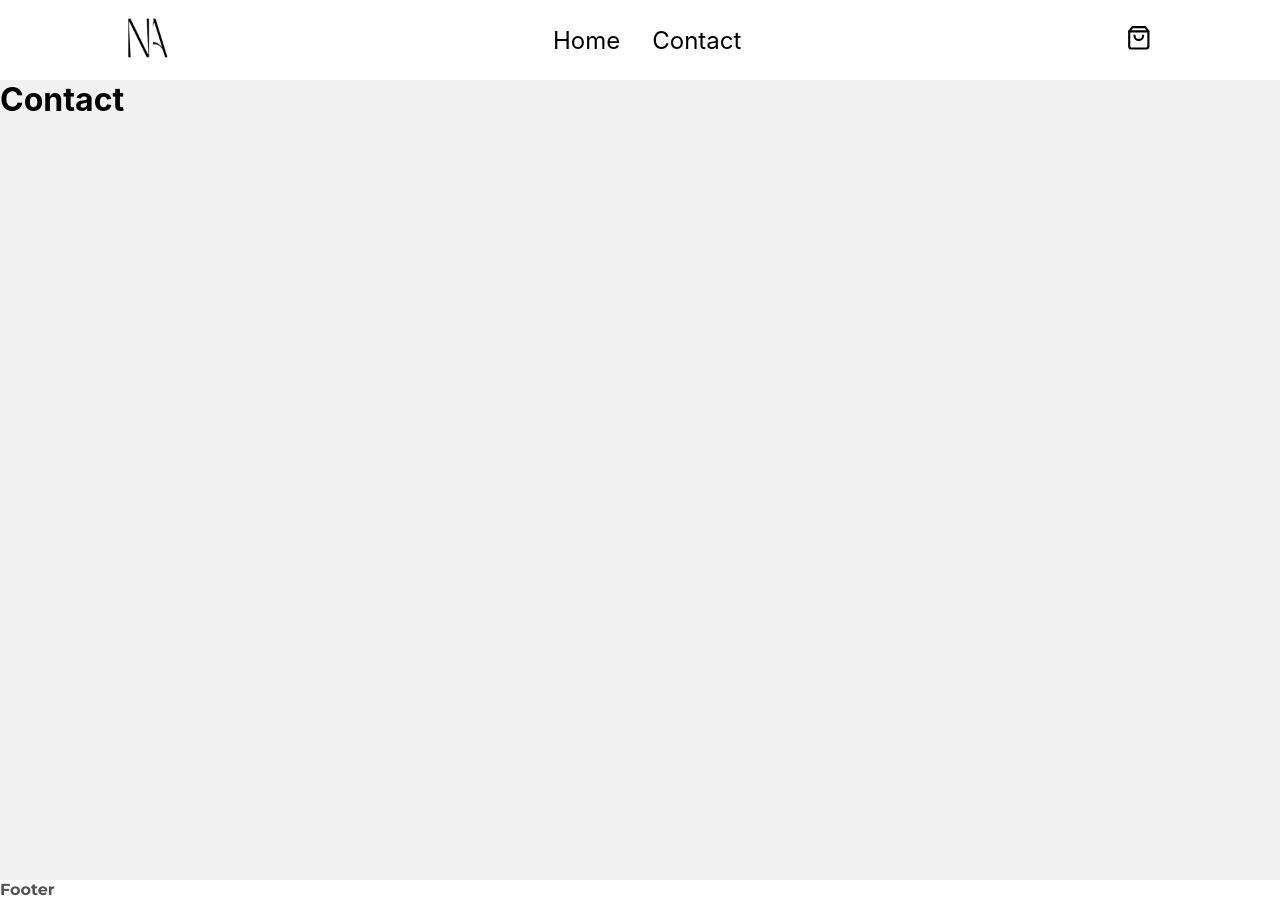
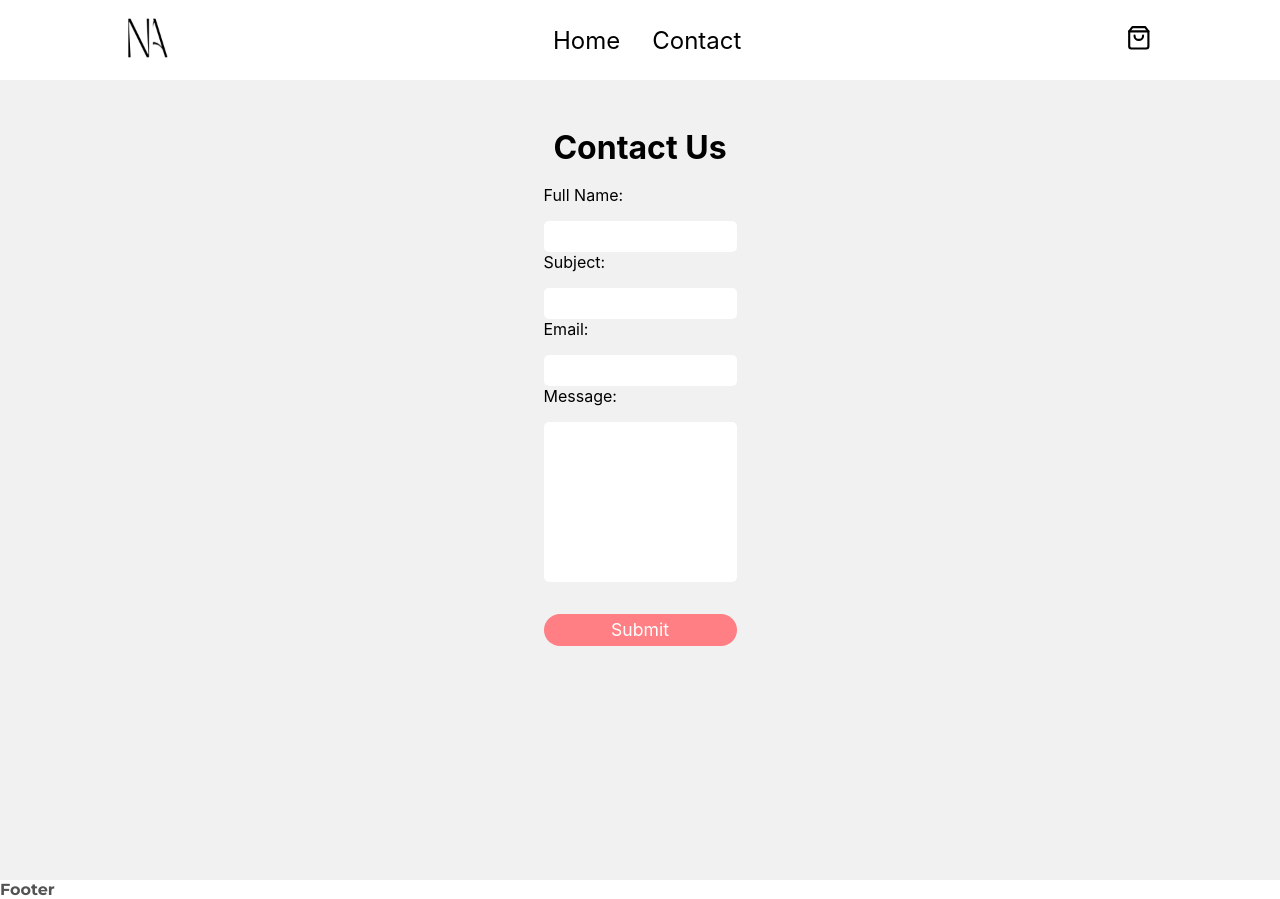
Before and after one commit to vegardlekve/nova, a React (Create React App) app: page /contact in a window 1280 px wide. Built offline with nearby package versions, Linux system fonts and the light colour scheme.

Commit message:
Added contact form

```diff
--- a/package.json
+++ b/package.json
@@ -8,6 +8,7 @@
     "@testing-library/user-event": "^13.5.0",
     "react": "^18.2.0",
     "react-dom": "^18.2.0",
+    "react-hook-form": "^7.43.9",
     "react-icons": "^4.8.0",
     "react-router-dom": "^6.9.0",
     "react-scripts": "5.0.1",
--- a/src/pages/contact/index.jsx
+++ b/src/pages/contact/index.jsx
@@ -1,11 +1,141 @@
 import React from "react";
+//Hooks
+import { useForm } from "react-hook-form";
+//Style
+import styled from "styled-components";
 
 export default function Contact() {
+    const { register, handleSubmit } = useForm();
+
+    const fullName = register("fullName", { required: true, minLength: 3 });
+    const subject = register("subject", { required: true, minLength: 3 });
+    const email = register("email", { required: true });
+    const textField = register("textField", { required: true, minLength: 3 });
+
+    const onSubmit = handleSubmit((data) => console.log(data));
+
     return (
         <main>
-            <div>
-                <h1>Contact</h1>
-            </div>
+            <ContactWrapper className="contact-banner">
+                <h1>Contact Us</h1>
+                <StyledForm onSubmit={onSubmit}>
+                    <StyledLabel htmlFor="fullName">
+                        <span>Full Name:</span>
+                        <StyledInput
+                            type="text"
+                            id="fullName"
+                            onChange={fullName.onChange}
+                            onBlur={fullName.onBlur}
+                            ref={fullName.ref}
+                            name={fullName.name}
+                            required
+                            minLength={3}
+                        />
+                    </StyledLabel>
+                    <StyledLabel htmlFor="subject">
+                        <span>Subject:</span>
+                        <StyledInput
+                            type="text"
+                            id="subject"
+                            onChange={subject.onChange}
+                            onBlur={subject.onBlur}
+                            ref={subject.ref}
+                            name={subject.name}
+                            required
+                            minLength={3}
+                        />
+                    </StyledLabel>
+                    <StyledLabel htmlFor="email">
+                        <span>Email:</span>
+                        <StyledInput
+                            type="email"
+                            id="email"
+                            onChange={email.onChange}
+                            onBlur={email.onBlur}
+                            ref={email.ref}
+                            name={email.name}
+                            required
+                        />
+                    </StyledLabel>
+                    <StyledLabel htmlFor="message">
+                        <span>Message:</span>
+                        <textarea
+                            id="message"
+                            onChange={textField.onChange}
+                            onBlur={textField.onBlur}
+                            ref={textField.ref}
+                            name={textField.name}
+                            minLength={3}
+                            required
+                        />
+                    </StyledLabel>
+
+                    <button type="submit">Submit</button>
+                </StyledForm>
+            </ContactWrapper>
         </main>
     );
 }
+
+const ContactWrapper = styled.div`
+    display: flex;
+    flex-direction: column;
+    justify-content: center;
+    align-items: center;
+    padding-top: 3rem;
+    gap: 1.1rem;
+
+    button {
+        background-color: #ff7f84;
+        color: white;
+        text-align: center;
+        margin-top: 2rem;
+        border-radius: 1rem;
+        height: 2rem;
+    }
+`;
+
+const StyledForm = styled.form`
+    display: flex;
+    flex-direction: column;
+
+    span {
+        width: 85px;
+    }
+
+    textarea {
+        height: 20vh;
+        border: none;
+        transition: 0.2s;
+        border: 1px solid $border-color;
+        padding: 0.5rem;
+        border-radius: 5px;
+        resize: none;
+
+        &:focus {
+            outline: none;
+        }
+    }
+`;
+
+const StyledLabel = styled.label`
+    display: flex;
+    flex-direction: column;
+    flex-wrap: wrap;
+    gap: 1rem;
+    width: 100%;
+    border-radius: 5px;
+`;
+
+const StyledInput = styled.input`
+    flex: 1;
+    border: none;
+    transition: 0.2s;
+    border: 1px solid $border-color;
+    padding: 0.5rem;
+    border-radius: 5px;
+
+    &:focus {
+        outline: none;
+    }
+`;
```
Also changed, not shown: 1 other file (tests, documents, lock files or other folders).
